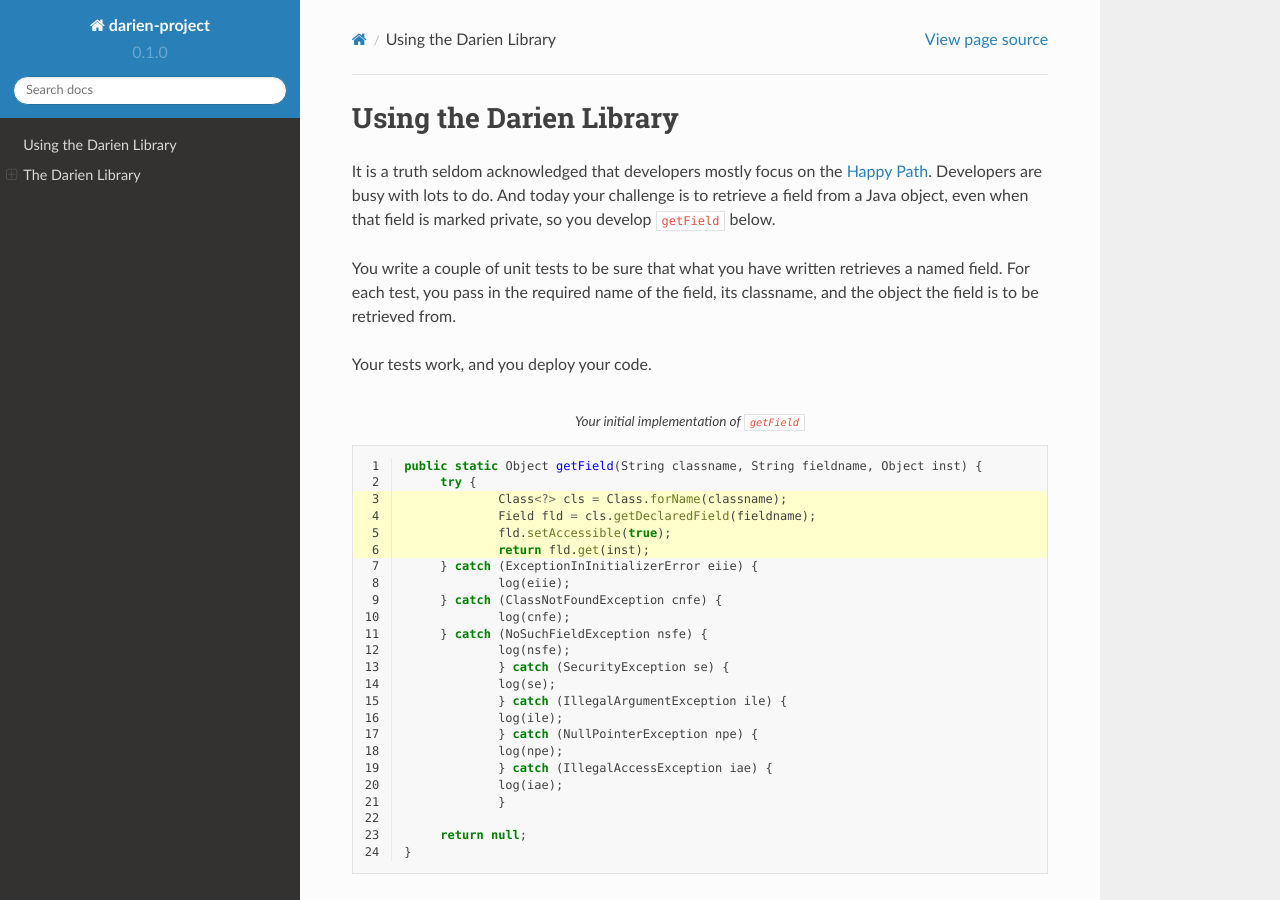
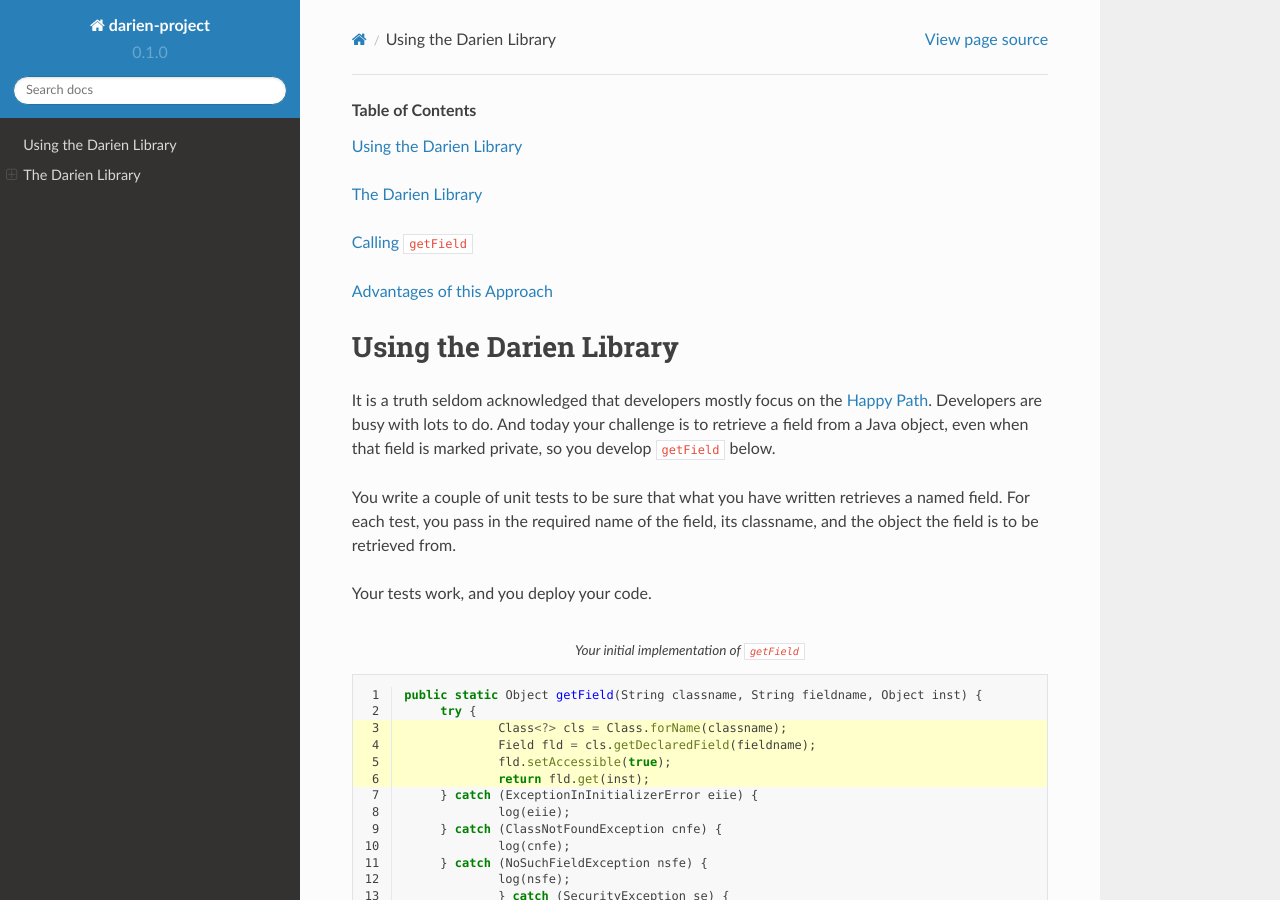
Before and after one commit to jh-evans/readthedocs, a Sphinx documentation site: the page built from docs/source/using.rst, in a window 1280 px wide and 900 px high. Built offline with Sphinx 7.4.7 and the Read the Docs theme 2.0.0, drawn with Linux system fonts in a browser that asks for light colours.

Commit message:
Update using.rst

```diff
--- a/docs/source/using.rst
+++ b/docs/source/using.rst
@@ -1,3 +1,8 @@
+.. contents:: Table of Contents
+   :depth: 2
+   :local:
+   :backlinks: none
+
 Using the Darien Library
 ========================
 
```
